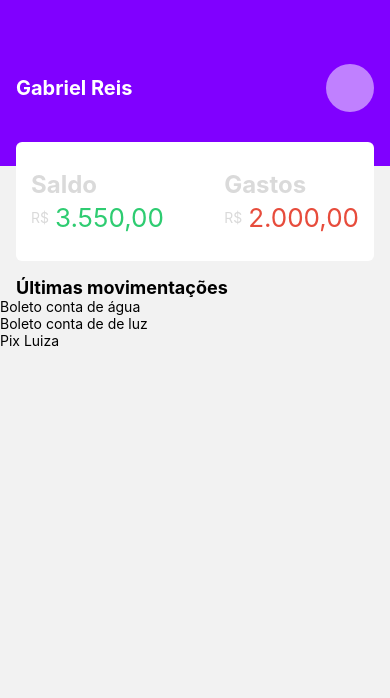
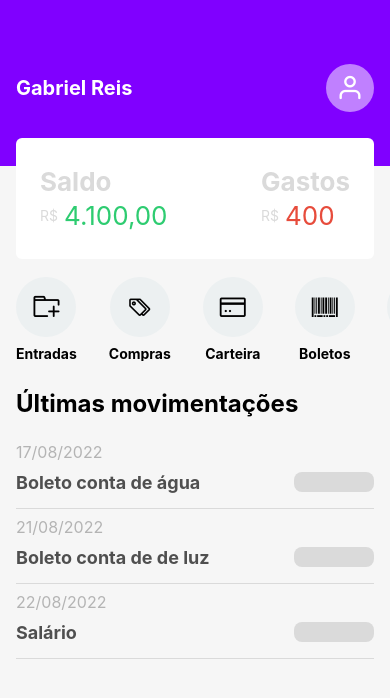
Before and after one commit to g-reissantana/maanger-finance, a React Native app: screen / in a window 390 px wide. Shown: the top 698 px of the page. Built offline with nearby package versions, Linux system fonts and the light colour scheme.

Commit message:
feat: finish layout first screen

```diff
--- /dev/null
+++ b/src/components/Actions/index.tsx
@@ -0,0 +1,87 @@
+import {
+    TouchableOpacity,
+    ScrollView,
+    StyleSheet,
+    Text,
+    View
+} from "react-native"
+
+import { AntDesign } from "@expo/vector-icons"
+
+export const Actions = () => {
+
+    const listIcons = [
+        {
+            name: "addfolder",
+            label: 'Entradas',
+        },
+        {
+            name: 'tagso',
+            label: 'Compras',
+        },
+        {
+            name: 'creditcard',
+            label: 'Carteira',
+        },
+        {
+            name: 'barcode',
+            label: 'Boletos',
+        },
+        {
+            name: 'calendar',
+            label: 'Agenda',
+        },
+        {
+            name: 'setting',
+            label: 'Conta',
+        },
+    ]
+
+    return (
+        <ScrollView
+            style={styles.container}
+            horizontal={true}
+            showsHorizontalScrollIndicator={false}
+        >
+
+            {listIcons.map((item: any, index: number) => (
+                <TouchableOpacity style={styles.actionButton}>
+                    <View style={styles.areaButton}>
+                        <AntDesign name={item.name} size={26} color="#000" />
+                    </View>
+
+                    <Text style={styles.labelButton}>
+                        {item.label}
+                    </Text>
+                </TouchableOpacity>
+            ))}
+
+        </ScrollView>
+    )
+}
+
+const styles = StyleSheet.create({
+    container: {
+        maxHeight: 84,
+        marginTop: 18,
+        marginBottom: 12,
+        paddingHorizontal: 16,
+    },
+    actionButton: {
+        alignItems: "center",
+        marginRight: 32
+    },
+    areaButton: {
+        width: 60,
+        height: 60,
+        alignItems: "center",
+        justifyContent: "center",
+        borderRadius: 30,
+        backgroundColor: "#ecf0f1",
+    },
+    labelButton: {
+        marginTop: 8,
+        textAlign: "center",
+        fontWeight: "bold"
+    },
+})
--- a/src/components/Balance/index.tsx
+++ b/src/components/Balance/index.tsx
@@ -35,10 +35,10 @@ export const Balance = ({ earnings, outlay }: Props) => {
 
 const styles = StyleSheet.create({
     container: {
-        marginTop: -24,
+        marginTop: -28,
         flexDirection: "row",
         marginHorizontal: 16,
-        paddingHorizontal: 15,
+        paddingHorizontal: 24,
         paddingVertical: 28,
         justifyContent: "space-between",
         borderRadius: 6,
@@ -49,7 +49,7 @@ const styles = StyleSheet.create({
 
     },
     itemTitle: {
-        fontSize: 24,
+        fontSize: 26,
         color: "#DADADA",
         marginBottom: 3,
         fontWeight: "bold"
--- a/src/components/Header/index.tsx
+++ b/src/components/Header/index.tsx
@@ -7,7 +7,7 @@ import {
     TouchableOpacity
 } from 'react-native'
 
-// import { Feather } from '@expo/vector-icons'
+import { Feather } from '@expo/vector-icons'
 
 const statusBarHeight = StatusBar.currentHeight ? StatusBar.currentHeight + 32 : 64
 
@@ -23,11 +23,11 @@ export const Header = ({ name }: Props) => {
                 <Text style={styles.username}>{name}</Text>
 
                 <TouchableOpacity style={styles.btnUser} activeOpacity={0.7}>
-                    {/* <Feather
+                    <Feather
                         name="user"
                         size={28}
                         color="#fff"
-                    /> */}
+                    />
                 </TouchableOpacity>
             </View>
         </View>
--- /dev/null
+++ b/src/components/Transactions/index.tsx
@@ -0,0 +1,94 @@
+import { useState } from "react"
+
+import {
+    StyleSheet,
+    Text,
+    TouchableOpacity,
+    View
+} from "react-native"
+
+
+export const Transactions = ({ data }: any) => {
+
+    const [showValue, setShowValue] = useState(false)
+
+    return (
+        <TouchableOpacity style={styles.container}>
+            <Text style={styles.date}>
+                {data.date}
+            </Text>
+
+            <View style={styles.content}>
+                <Text style={styles.label}>
+                    {data.label}
+                </Text>
+
+                <TouchableOpacity
+                    style={styles.handleShowValue}
+                    onPress={e => setShowValue(!showValue)}
+                >
+                    {showValue ? (
+                        <Text
+                            style={data.type === 1 ? styles.earnings : styles.outlay}
+                        >
+                            {data.type === 1 ? `R$ ${data.value}`: `R$ -${data.value}`}
+                        </Text>
+                    ) : (
+                        <View
+                            style={styles.skeleton}
+                        >
+                        </View>
+                    )
+                    }
+                </TouchableOpacity>
+
+            </View>
+        </TouchableOpacity>
+    )
+}
+
+const styles = StyleSheet.create({
+    container: {
+        flex: 1,
+        marginHorizontal: 16,
+        marginTop: 8,
+        paddingBottom: 6,
+        borderBottomWidth: .5,
+        borderBottomColor: "#DADADA"
+    },
+    date: {
+        fontSize: 16,
+        color: "#b4b4b4"
+    },
+    content: {
+        flexDirection: "row",
+        alignItems: "center",
+        justifyContent: "space-between"
+    },
+    label: {
+        fontSize: 18,
+        fontWeight: "bold",
+        color: "#000000ae"
+    },
+    earnings: {
+        fontSize: 20,
+        fontWeight: "bold",
+        color: "#2ecc71",
+    },
+    outlay: {
+        fontSize: 20,
+        fontWeight: "bold",
+        color: "#e74c3c",
+    },
+    skeleton: {
+        width: 80,
+        height: 20,
+        borderRadius: 8,
+        backgroundColor: "#DADADA",
+    },
+    handleShowValue: {
+        height: 40,
+        alignItems: "center",
+        justifyContent: "center",
+    }
+})
--- a/src/pages/Home/index.tsx
+++ b/src/pages/Home/index.tsx
@@ -9,29 +9,30 @@ import {
 
 import { Header } from "../../components/Header"
 import { Balance } from "../../components/Balance"
+import { Transactions } from "../../components/Transactions"
+import { Actions } from "../../components/Actions"
 
-
-const list = [
+const list: any = [
     {
         id: 1,
         date: '17/08/2022',
         label: "Boleto conta de água",
         type: 0, // outlay
-        value: '300'
+        value: '180'
     },
     {
         id: 2,
         date: '21/08/2022',
         label: "Boleto conta de de luz",
         type: 0, // outlay
-        value: '3450'
+        value: '220'
     },
     {
         id: 3,
         date: '22/08/2022',
-        label: "Pix Luiza",
+        label: "Salário",
         type: 1, // earnings
-        value: '450'
+        value: '4.500'
     },
 ]
 
@@ -41,9 +42,7 @@ export function Home() {
     const renderItemList = ({item}: any) => {
 
         return(
-            <Text>
-                {item.label}
-            </Text>
+            <Transactions data={item} />
         )
     }
 
@@ -51,13 +50,17 @@ export function Home() {
         <View style={styles.container}>
             <Header name="gabriel reis" />
 
-            <Balance earnings="3.550,00" outlay="2.000,00" />
+            <Balance earnings="4.100,00" outlay="400" />
+
+            <Actions />
+
             <Text style={styles.title}>Últimas movimentações</Text>
-
             <FlatList
                 data={list}
                 renderItem={renderItemList}
-                keyExtractor={(item) => item.label}
+                keyExtractor={(item) => String(item.id)}
+                style={styles.list}
+                showsVerticalScrollIndicator={false}
             />
 
         </View>
@@ -67,13 +70,12 @@ export function Home() {
 const styles = StyleSheet.create({
     container: {
         flex: 1,
-        backgroundColor: "#f2f2f2"
+        backgroundColor: "#f6f6f6"
     },
     title: {
-        fontSize: 18,
+        fontSize: 24,
         fontWeight: "bold",
-        marginHorizontal: 16,
-        marginTop: 16
+        margin: 16
     },
     list: {
 
```
